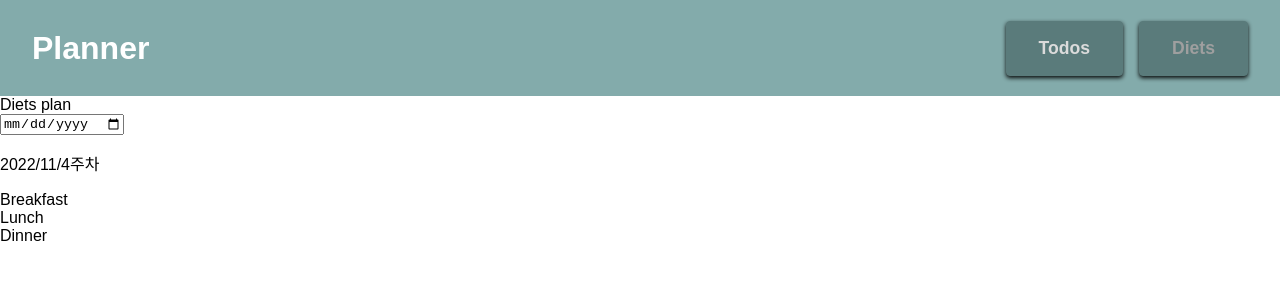
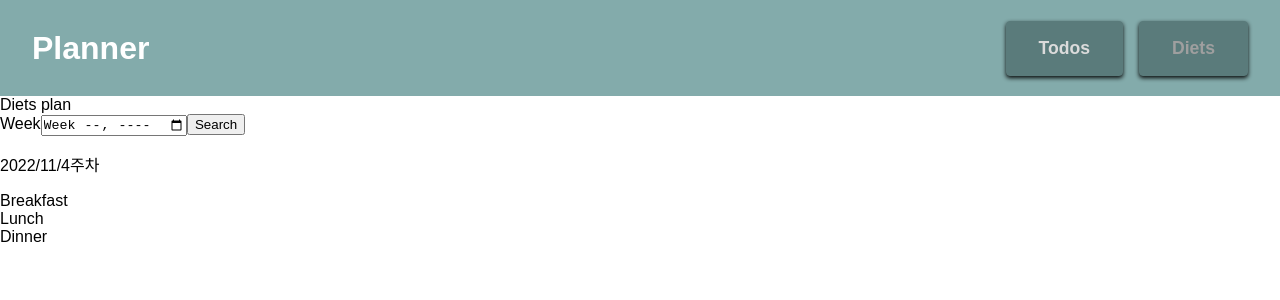
Before and after one commit to jeehee1/todos-react-app, a React (Create React App) app: page /diets in a window 1280 px wide. Shown: the top 300 px of the page. Built offline with nearby package versions, Linux system fonts and the light colour scheme; the HTML template or start-up script is replaced by a standard one.

Commit message:
create diet context for querying week diet

```diff
--- a/src/App.js
+++ b/src/App.js
@@ -1,14 +1,14 @@
 import Todos from "./pages/Todos";
 import { Route, Routes } from "react-router-dom";
 import NavLayout from "./components/layout/NavLayout";
-import Diets from "./pages/Diets";
+import Diet from "./pages/Diet";
 
 function App() {
   return (
     <NavLayout>
       <Routes>
         <Route path="/todos" element={<Todos />} />
-        <Route path="/diets" element={<Diets />} />
+        <Route path="/diets" element={<Diet />} />
       </Routes>
     </NavLayout>
   );
--- /dev/null
+++ b/src/components/diets/SearchDiet.js
@@ -0,0 +1,22 @@
+import { useContext, useRef } from "react";
+import { DietContext } from "../../store/diet-context";
+
+const SearchDiet = (props) => {
+  const dietCtx = useContext(DietContext);
+  const searchWeek = useRef();
+  const searchDietsHandler = (event) => {
+    event.preventDefault();
+    dietCtx.storeWeek(searchWeek.current.value);
+    console.log('search diet')
+  };
+
+  return (
+    <form onSubmit={searchDietsHandler}>
+      <label htmlFor="week">Week</label>
+      <input type="week" htmlFor="week" ref={searchWeek} />
+      <button>Search</button>
+    </form>
+  );
+};
+
+export default SearchDiet;
--- a/src/components/diets/SearchDiets.js
+++ /dev/null
@@ -1,9 +0,0 @@
-import { Fragment } from "react";
-
-const SearchDiets = () =>{
-    return (<Fragment>
-        <input type="date"/>
-    </Fragment>)
-}
-
-export default SearchDiets;
--- /dev/null
+++ b/src/components/diets/WeeklyDiet.js
@@ -0,0 +1,16 @@
+import { Fragment } from "react";
+import SearchDiet from "./SearchDiet";
+
+const WeeklyDiet = () => {
+  return (
+    <Fragment>
+      <SearchDiet />
+      <p>2022/11/4주차</p>
+      <div>Breakfast</div>
+      <div>Lunch</div>
+      <div>Dinner</div>
+    </Fragment>
+  );
+};
+
+export default WeeklyDiet;
--- a/src/components/diets/WeeklyDiets.js
+++ /dev/null
@@ -1,14 +0,0 @@
-import { Fragment } from "react"
-
-const WeeklyDiets = () => {
-    return (
-        <Fragment>
-            <p>2022/11/4주차</p>
-            <div>Breakfast</div>
-            <div>Lunch</div>
-            <div>Dinner</div>
-        </Fragment>
-    )
-}
-
-export default WeeklyDiets;
--- /dev/null
+++ b/src/pages/Diet.js
@@ -0,0 +1,16 @@
+import { Fragment } from "react";
+import WeeklyDiet from "../components/diets/WeeklyDiet";
+import DietContextProvider from "../store/diet-context";
+
+const Diet = () => {
+  const searchDietHandler = () => {};
+
+  return (
+    <DietContextProvider>
+      <div>Diets plan</div>
+      <WeeklyDiet onSearchDiet={searchDietHandler} />
+    </DietContextProvider>
+  );
+};
+
+export default Diet;
--- a/src/pages/Diets.js
+++ /dev/null
@@ -1,30 +0,0 @@
-import { Fragment } from "react";
-import SearchDiets from "../components/diets/SearchDiets";
-import WeeklyDiets from "../components/diets/WeeklyDiets";
-
-const Diets = () => {
-  const DUMMY_DIET = [
-    {
-      22115: {
-        Mon: { Breakfast: "English Muffin", Lunch: "Chicken Burger" },
-        Wed: { Breakfast: "Oatmeal", Dinner: "Turkey Sandwich" },
-      },
-    },
-    {
-      22121: {
-        Mon: { Breakfast: "Pancakes", Lunch: "Cheese Toastie" },
-        Wed: { Dinner: "Chicken Salad" },
-      },
-    },
-  ];
-
-  return (
-    <Fragment>
-      <div>Diets plan</div>
-      <SearchDiets />
-      <WeeklyDiets />
-    </Fragment>
-  );
-};
-
-export default Diets;
--- /dev/null
+++ b/src/store/diet-context.js
@@ -0,0 +1,59 @@
+import React, { useState } from "react";
+
+const DUMMY_DIET = {
+  "2022-W45": {
+    Mon: { Breakfast: "English Muffin", Lunch: "Chicken Burger" },
+    Wed: { Breakfast: "Oatmeal", Dinner: "Turkey Sandwich" },
+  },
+  "2022-W47": {
+    Mon: { Breakfast: "Pancakes", Lunch: "Cheese Toastie" },
+    Wed: { Dinner: "Chicken Salad" },
+  },
+};
+
+const transformedTodos = [];
+
+for (const key in DUMMY_DIET) {
+  const dietObj = { id: key, ...DUMMY_DIET[key] };
+  transformedTodos.push(dietObj);
+}
+
+export const DietContext = React.createContext({
+  diet: transformedTodos,
+  week: "",
+  storeWeek: (week) => {},
+});
+
+const DietContextProvider = (props) => {
+  const [searchWeek, setSearchWeek] = useState("");
+
+  let weeklyFilteredDiet = null;
+
+  const storeSearchWeek = (week) => {
+    setSearchWeek(week);
+  };
+
+  if (searchWeek !== "") {
+    console.log("search week is valid");
+    console.log(transformedTodos);
+    console.log(searchWeek)
+    weeklyFilteredDiet = transformedTodos.filter(
+      (diet) => diet.id === searchWeek
+    );
+    console.log(weeklyFilteredDiet);
+  }
+
+  const contextValue = {
+    diet: weeklyFilteredDiet,
+    week: searchWeek,
+    storeWeek: storeSearchWeek,
+  };
+
+  return (
+    <DietContext.Provider value={contextValue}>
+      {props.children}
+    </DietContext.Provider>
+  );
+};
+
+export default DietContextProvider;
```
